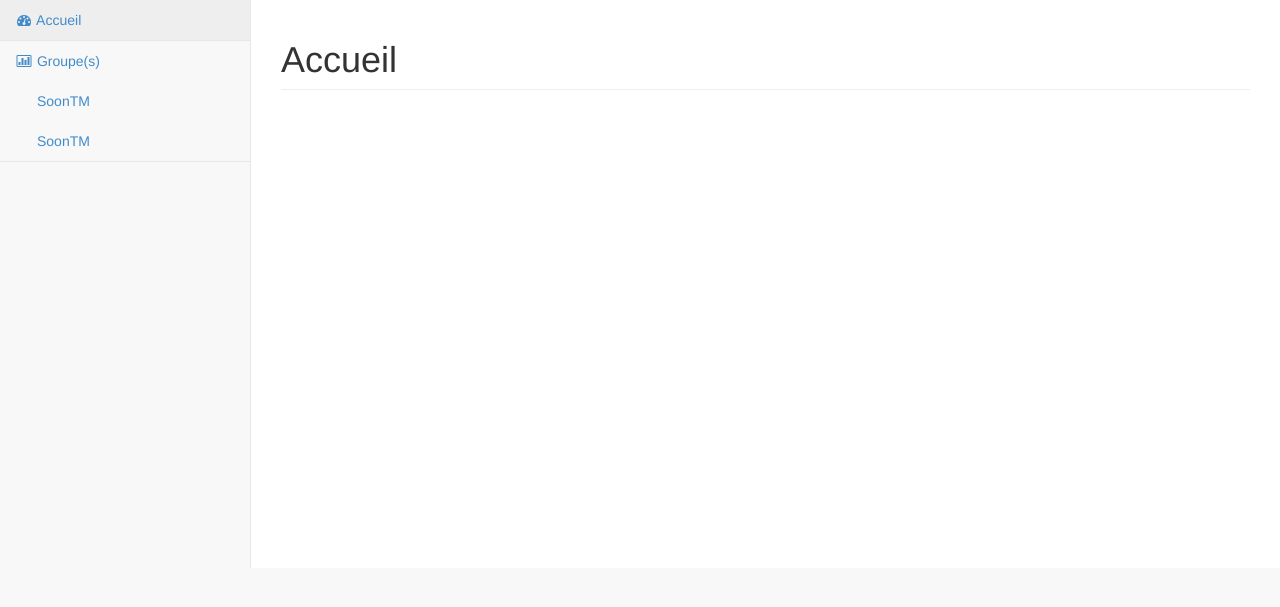
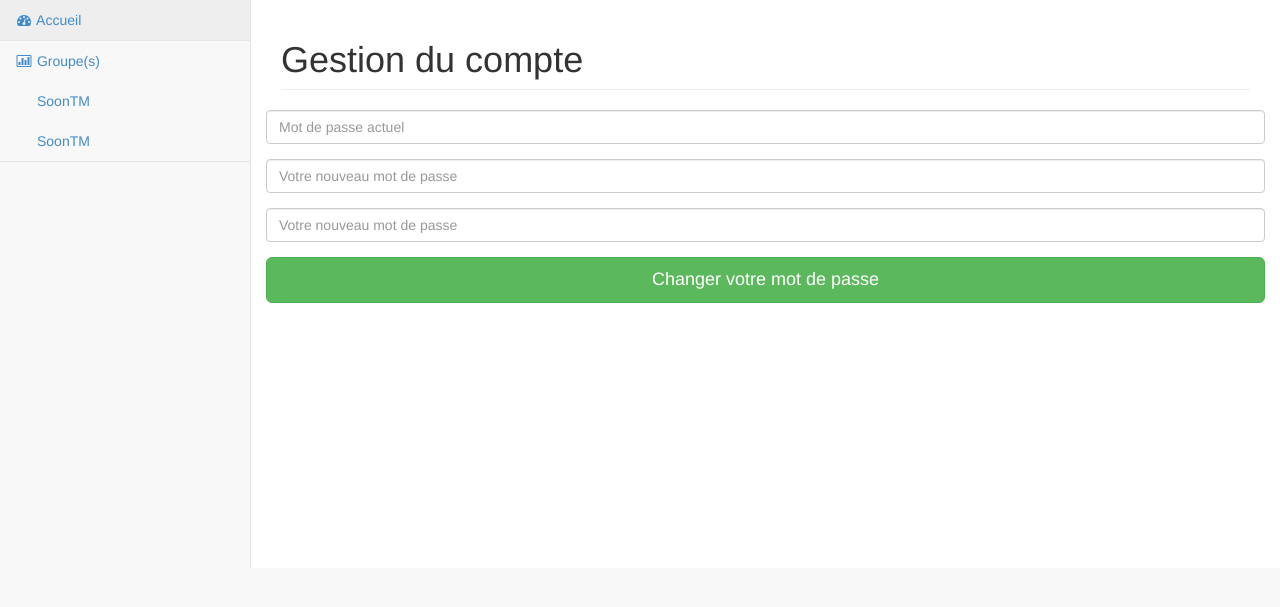
Before and after one commit to fvidalfacal/ComApp, a PHP site: page /index.php?profil in a window 1280 px wide. Shown: the part 51-658 px from the top of the page. Run offline with PHP 8.4, Linux system fonts and the light colour scheme; a user stored in the database is signed in.

Commit message:
* Start to standardize to get every page within "index.php"

```diff
--- a/index.php
+++ b/index.php
@@ -68,7 +68,7 @@ if (!isset($_SESSION['connect']) || $_SESSION['connect'] == false) {
                         <i class="fa fa-user fa-fw"></i>  <i class="fa fa-caret-down"></i>
                     </a>
                     <ul class="dropdown-menu dropdown-user">
-                        <li><a href="profil.php"><i class="fa fa-user fa-fw"></i> Profil utilisateur</a>
+                        <li><a href="index.php?profil"><i class="fa fa-user fa-fw"></i> Profil utilisateur</a>
                         </li>
                         <li><a href="settings.php"><i class="fa fa-gear fa-fw"></i> Paramètres</a>
                         </li>
@@ -81,6 +81,7 @@ if (!isset($_SESSION['connect']) || $_SESSION['connect'] == false) {
                 <!-- /.dropdown -->
             </ul>
             <!-- /.navbar-top-links -->
+
 
             <div class="navbar-default sidebar" role="navigation">
                 <div class="sidebar-nav navbar-collapse">
@@ -109,6 +110,38 @@ if (!isset($_SESSION['connect']) || $_SESSION['connect'] == false) {
             <!-- /.navbar-static-side -->
         </nav>
 
+        <?php
+
+        if(isset($_GET['profil'])){
+        ?>
+
+        <div id="page-wrapper">
+                <div class="row">
+                    <div class="col-lg-12">
+                        <h1 class="page-header">Gestion du compte</h1>
+                    </div>
+                </div>
+                <div class="row">
+                    <form role="form" action="password.php" method="post">
+                        <fieldset>
+                            <div class="form-group">
+                                <input class="form-control" placeholder="Mot de passe actuel" name="oldPassword" type="password" value="">
+                            </div>
+                            <div class="form-group">
+                                <input class="form-control" placeholder="Votre nouveau mot de passe" name="newPassword1" type="password" value="">
+                            </div>
+                            <div class="form-group">
+                                <input class="form-control" placeholder="Votre nouveau mot de passe" name="newPassword2" type="password" value="">
+                            </div>
+                            <button class="btn btn-lg btn-success btn-block">Changer votre mot de passe
+                        </fieldset>
+                    </form>
+                </div>
+            </div>
+        <?php
+        }
+        else{
+        ?>
         <div id="page-wrapper">
             <div class="row">
                 <div class="col-lg-12">
@@ -130,7 +163,9 @@ if (!isset($_SESSION['connect']) || $_SESSION['connect'] == false) {
             <!-- /.row -->
         </div>
         <!-- /#page-wrapper -->
-
+        <?php
+        }
+        ?>
     </div>
     <!-- /#wrapper -->
 
```
